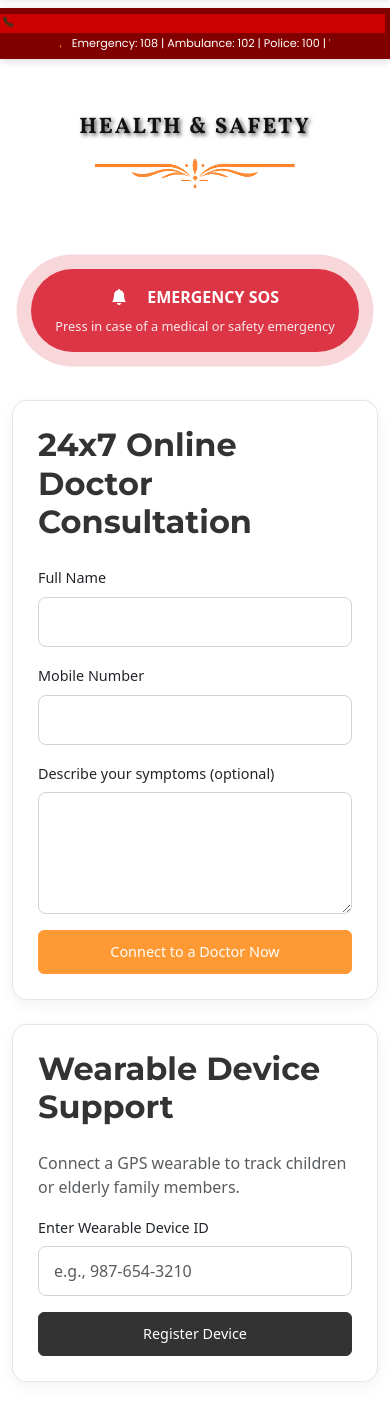
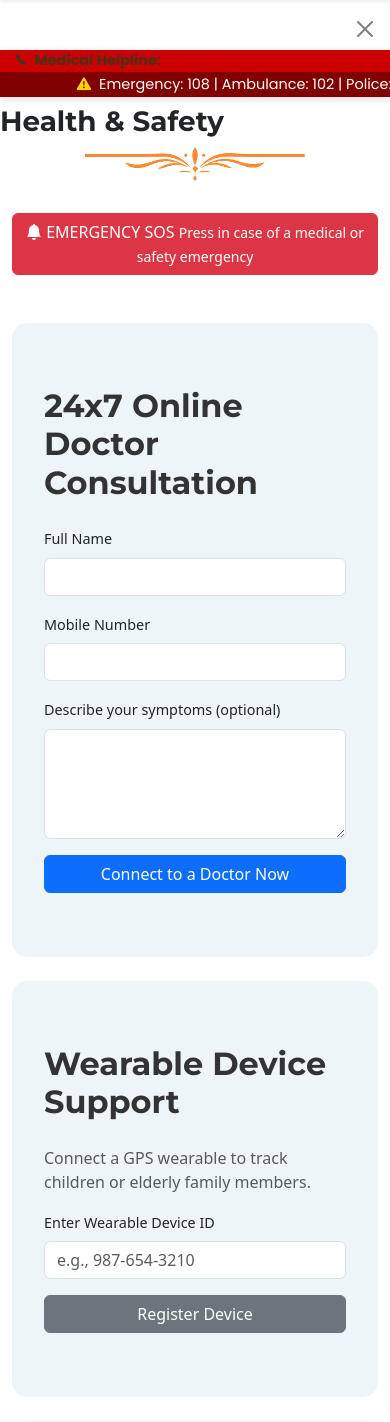
Before and after one commit to SETTribe-IT-Solutions/Comprehensive-Kumbh-Mela-Website, a PHP site: page /health.php in a window 390 px wide; the page is wider, and only the part inside the window is pictured. Shown: the part 71-1493 px from the top of that part. Run offline with PHP 8.4, Linux system fonts and the light colour scheme; some libraries are stand-ins or nearby versions.

Commit message:
Update health.css

```diff
--- a/css/health.css
+++ b/css/health.css
@@ -1,14 +1,25 @@
-.btn-primary { background-color: var(--saffron); border-color: var(--saffron); font-weight: 500; padding: 0.75rem; }
-.btn-primary:hover { background-color: #e68a2e; border-color: #e68a2e; }
-.btn-secondary { background-color: var(--dark-text); border-color: var(--dark-text); font-weight: 500; }
-
+.primary-btn {
+  background-color: var(--saffron);
+  border-color: var(--saffron);
+  font-weight: 500;
+  padding: 0.75rem;
+}
+.primary-btn:hover {
+  background-color: #e68a2e;
+  border-color: #e68a2e;
+}
+.secondary-btn {
+  background-color: var(--dark-text);
+  border-color: var(--dark-text);
+  font-weight: 500;
+}
 
 /* ================== HEALTH & SAFETY PAGE STYLES ================== */
-.health-header {
+.medical-header {
   padding-top: 30px;
 }
 
-.health-card {
+.safety-card {
   background: #fff;
   border-radius: 15px;
   padding: 25px;
@@ -16,13 +27,12 @@
   border: 1px solid rgba(0, 0, 0, 0.1);
 }
 
-.health-section {
+.medical-section {
   text-align: center;
   padding: 3rem 1rem;
-  /* background-color: #fff7ec; light orange shade */
 }
 
-.health-title {
+.medical-title {
   font-family: "Vollkorn", serif;
   font-size: clamp(2.5rem, 6vw, 3rem);
   text-transform: uppercase;
@@ -33,8 +43,8 @@
   margin-bottom: 1rem;
 }
 
-/* SOS Button */
-.btn-sos {
+/* Emergency Button */
+.emergency-btn {
   font-size: 1.5rem;
   font-weight: 700;
   padding: 1.5rem 3rem;
@@ -46,20 +56,20 @@
   border: none;
 }
 
-.btn-sos:hover {
+.emergency-btn:hover {
   transform: translateY(-3px);
   box-shadow: 0 10px 20px rgba(220, 53, 69, 0.3);
 }
 
-.btn-sos:active {
+.emergency-btn:active {
   transform: translateY(1px);
 }
 
-.btn-sos i {
+.emergency-btn i {
   margin-right: 1rem;
 }
 
-.btn-sos small {
+.emergency-btn small {
   display: block;
   font-size: 0.8rem;
   font-weight: 400;
@@ -74,15 +84,15 @@
 }
 
 /* Map Styles */
-#map {
+.medical-map {
   width: 100%;
   height: 400px;
   border-radius: 10px;
   margin-top: 15px;
 }
 
-/* SOS Status Alert */
-#sos-status {
+/* Alert Status */
+.alert-status {
   display: none;
   position: fixed;
   top: 20px;
@@ -91,7 +101,7 @@
   max-width: 300px;
 }
 
-.sos-spinner {
+.alert-spinner {
   animation: spin 1s linear infinite;
 }
 
@@ -101,69 +111,69 @@
 }
 
 /* Form Styles */
-#doctorForm .form-control,
-#wearable-id {
+.doctor-form .form-input,
+.device-id {
   padding: 12px 15px;
   border-radius: 8px;
   border: 1px solid #ced4da;
 }
 
-#doctorForm .form-control:focus,
-#wearable-id:focus {
+.doctor-form .form-input:focus,
+.device-id:focus {
   border-color: #86b7fe;
   box-shadow: 0 0 0 0.25rem rgba(13, 110, 253, 0.25);
 }
 
-#symptoms {
+.symptoms-input {
   resize: vertical;
   min-height: 120px;
 }
 
 /* Responsive Adjustments */
 @media (max-width: 992px) {
-  .sos-row {
+  .emergency-container {
     margin-top: 0;
   }
 
-  .health-card {
+  .safety-card {
     margin-bottom: 20px;
   }
 }
 
 @media (max-width: 768px) {
-  .btn-sos {
+  .emergency-btn {
     font-size: 1.2rem;
     padding: 1.2rem 2rem;
   }
 
-  #map {
+  .medical-map {
     height: 300px;
   }
 }
 
 @media (max-width: 576px) {
-  .btn-sos {
+  .emergency-btn {
     font-size: 1rem;
     padding: 1rem 1.5rem;
   }
 
-  .health-header h1 {
+  .medical-header h1 {
     font-size: 1.8rem;
   }
 
-  .health-title {
+  .medical-title {
     font-size: 1.4rem;
   }
 
-  #doctorForm button,
-  #btn-register-device {
+  .doctor-form button,
+  .register-btn {
     padding: 10px;
     font-size: 0.9rem;
   }
 }
 
 /* Ticker Styles */
-.alert-ticker-container {
+.alert-ticker {
   display: flex;
   align-items: center;
   background-color: #800000;
@@ -172,96 +182,97 @@
   overflow: hidden;
 }
 
-.helpline {
+.helpline-box {
   padding: 0.15rem 1rem;
   background-color: #c00;
   font-weight: bold;
   white-space: nowrap;
 }
 
-.helpline i {
+.helpline-box i {
   margin-right: 6px;
 }
 
-.ticker-wrap {
+.ticker-container {
   flex-grow: 1;
   overflow: hidden;
   position: relative;
 }
 
-.ticker {
+.ticker-content {
   display: inline-block;
   white-space: nowrap;
   padding-left: 100%;
   animation: ticker-scroll 20s linear infinite;
 }
 
-.ticker:hover {
+.ticker-content:hover {
   animation-play-state: paused;
 }
 
-.ticker p {
+.ticker-content p {
   display: inline-block;
   margin: 0;
   white-space: nowrap;
 }
 
-.ticker i {
+.ticker-content i {
   margin-right: 8px;
   color: #FFD700;
 }
 
-@keyframes ticker {
+@keyframes ticker-scroll {
   0% { transform: translateX(0); }
   100% { transform: translateX(-100%); }
 }
 
 /* Responsive adjustments */
 @media (max-width: 768px) {
-  .alert-ticker-container {
+  .alert-ticker {
     font-size: 0.8rem;
     padding: 6px 0;
   }
 
-  .helpline {
+  .helpline-box {
     padding: 3px 8px;
     margin-right: 10px;
   }
 
-  .ticker-wrap {
+  .ticker-container {
     width: calc(100% - 120px);
   }
 }
 
 @media (max-width: 576px) {
-  .alert-ticker-container {
+  .alert-ticker {
     font-size: 0.7rem;
   }
 
-  .helpline span {
-    display: none; /* Hide text on very small screens */
+  .helpline-box span {
+    display: none;
   }
 
-  .helpline i {
+  .helpline-box i {
     margin-right: 0;
   }
 }
-/* Underline Styles */
-.underline-wrapper {
+
+.decorative-underline {
   display: flex;
   justify-content: center;
   align-items: center;
 }
 
-.section-underline {
-  width: 200px; /* adjust as needed */
+.section-divider {
+  width: 200px;
   max-width: 80%;
   height: auto;
 }
-.booking-module:last-child {
+
+.medical-module:last-child {
   margin-bottom: 3rem;
 }
 
-.healthfind{
+.medical-map-container {
   height: 755px;
 }
```
